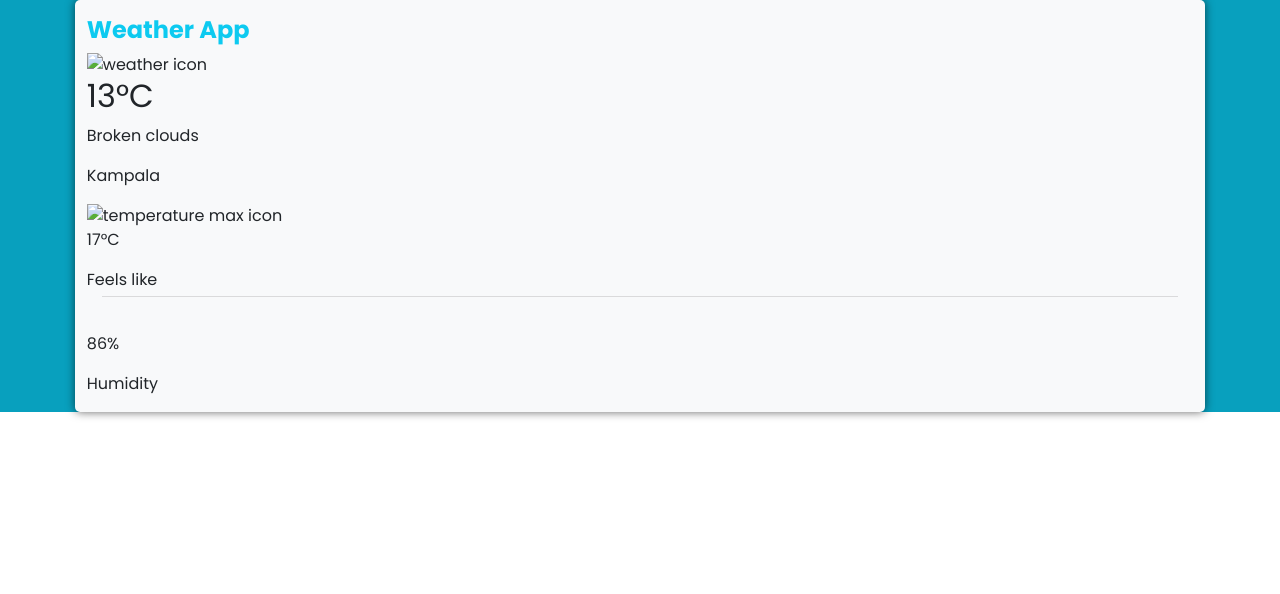
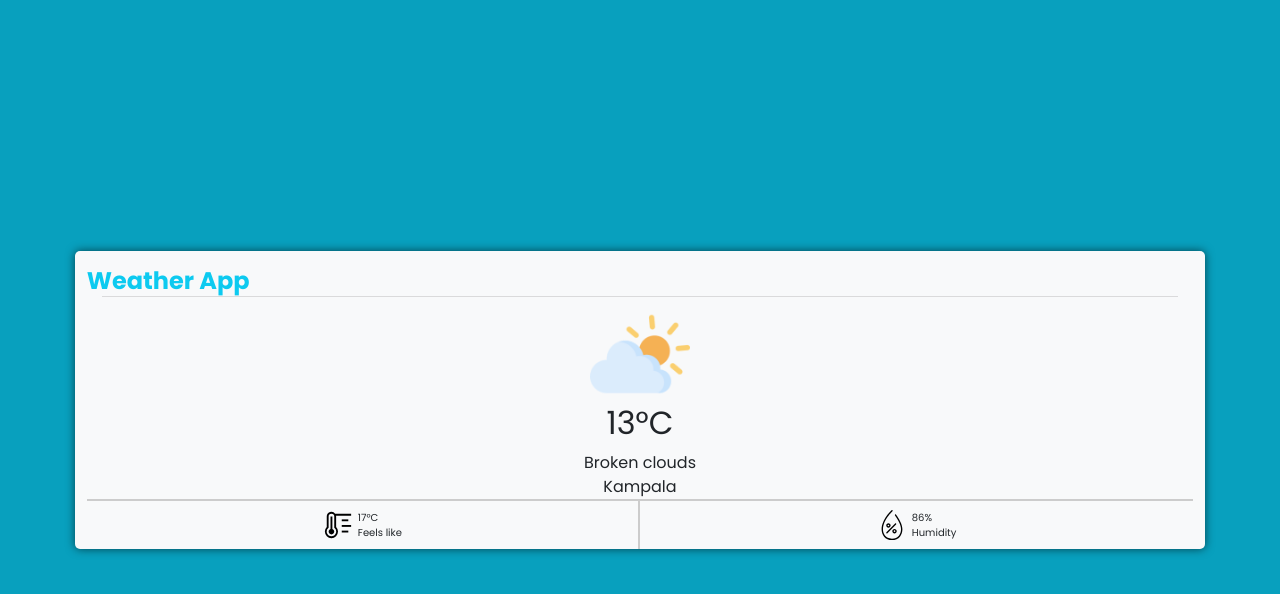
Before and after one commit to yodit93/TAIRP-weather-app, a plain HTML site: page weather.html in a window 1280 px wide. Drawn offline with nearby package versions, Linux system fonts and the light colour scheme.

Commit message:
Add styles to weather page

```diff
--- a/styles.css
+++ b/styles.css
@@ -10,8 +10,14 @@ body {
     font-family: 'Poppins', sans-serif;
 }
 
+p {
+    margin: 0;
+    padding: 0;
+}
+
 main {
     background-color: #08a0be;
+    height: 100vh;
 }
 
 .container {
@@ -46,3 +52,58 @@ main {
     background-color: #08a0be;
     color: white;
 }
+
+.container.weather {
+    height: auto;
+}
+
+.image-container {
+    margin: auto;
+    width: 100px;
+    height: 100px;
+}
+
+.image-container .weather-icon {
+    width: 100%;
+    height: 100%;
+}
+
+.temperature, .description {
+    text-align: center;
+}
+
+.location {
+    text-align: center;
+}
+
+.aditional-info {
+    display: grid;
+    grid-template-columns: 1fr 1fr;
+    border-top: 2px solid #ccc;
+    font-size: 10px;
+    height: 50px;
+}
+
+.grid-item {
+    display: flex;
+    align-items: center;
+    justify-content: center;
+    gap: 5px;
+}
+
+.feels-like {
+    border-right: 2px solid #ccc;
+
+}
+
+.humidity {
+
+}
+
+.feels-like img {
+    height: 30px;
+}
+
+.humidity-icon {
+    width: 30px;
+}
```
Also changed, not shown: images/humidity.svg (added), images/mist.png (added), images/temperature-frigid.svg (added), images/temperature-max.svg (added), images/thermometer-sun.svg (added).
